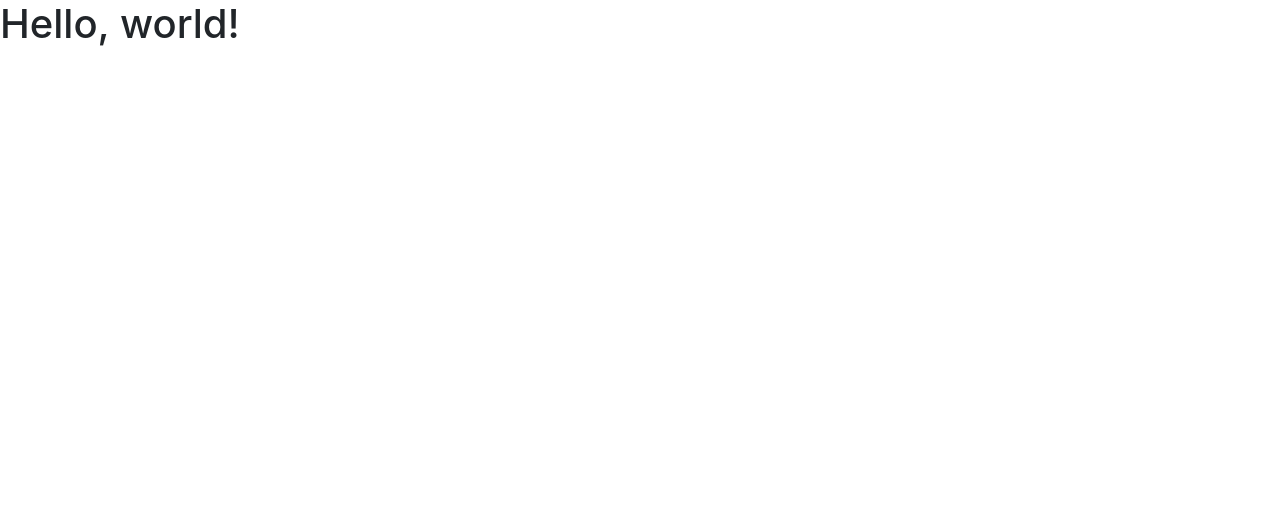
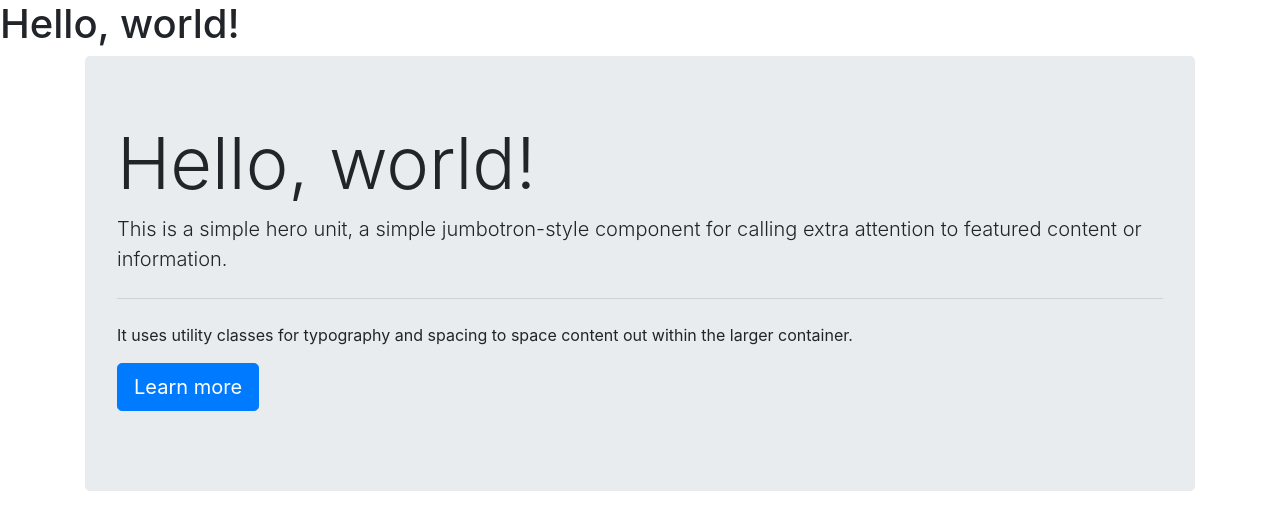
Before and after one commit to NataliKz/git-test, a website: page index.html in a window 1280 px wide. Drawn offline with nearby package versions, Linux system fonts and the light colour scheme.

Commit message:
add jambatron

```diff
--- a/index.html
+++ b/index.html
@@ -11,7 +11,17 @@
   </head>
   <body>
     <h1>Hello, world!</h1>
-
+    <div class="container">
+        <div class="jumbotron">
+            <h1 class="display-3">Hello, world!</h1>
+            <p class="lead">This is a simple hero unit, a simple jumbotron-style component for calling extra attention to featured content or information.</p>
+            <hr class="my-4">
+            <p>It uses utility classes for typography and spacing to space content out within the larger container.</p>
+            <p class="lead">
+              <a class="btn btn-primary btn-lg" href="#" role="button">Learn more</a>
+            </p>
+          </div>
+    </div>
     <!-- Optional JavaScript -->
     <!-- jQuery first, then Popper.js, then Bootstrap JS -->
     <script src="https://code.jquery.com/jquery-3.2.1.slim.min.js" integrity="sha384-KJ3o2DKtIkvYIK3UENzmM7KCkRr/rE9/Qpg6aAZGJwFDMVNA/GpGFF93hXpG5KkN" crossorigin="anonymous"></script>
```
